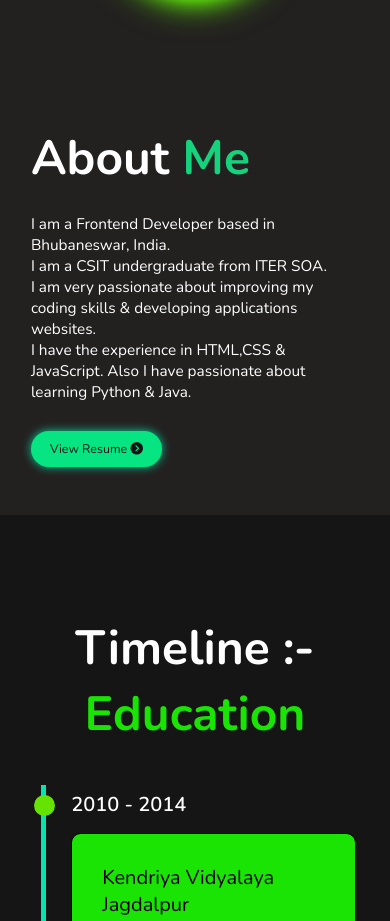
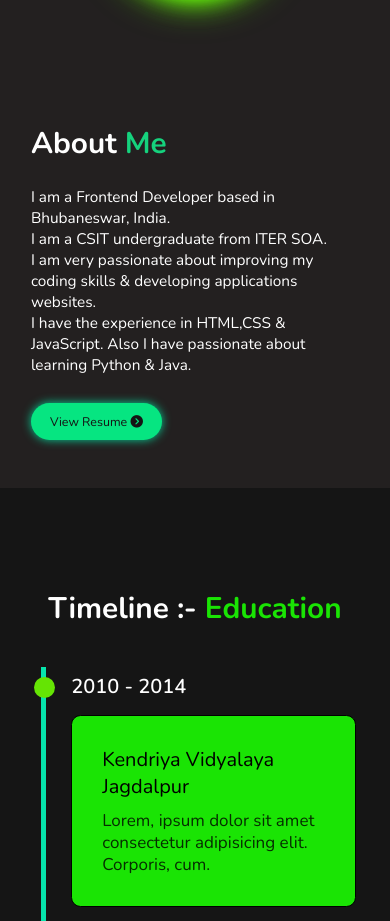
Before and after one commit to ShroudAnkit53/Personal-Portfolio-Website, a plain HTML site: page index.html in a window 390 px wide. Shown: the part 1066-1987 px from the top of the page. Drawn offline with nearby package versions, Linux system fonts and the light colour scheme; a web font is replaced by a local one.

Commit message:
Update style.css

```diff
--- a/style.css
+++ b/style.css
@@ -810,6 +810,12 @@ span{
     }
 }
 
+@media (max-width:550px){
+    .heading{
+        font-size: 3.1rem;
+    }
+}
+
 @media (max-width: 520px){
     .header .navbar ul li a{
         font-size: 1.1rem;
```
